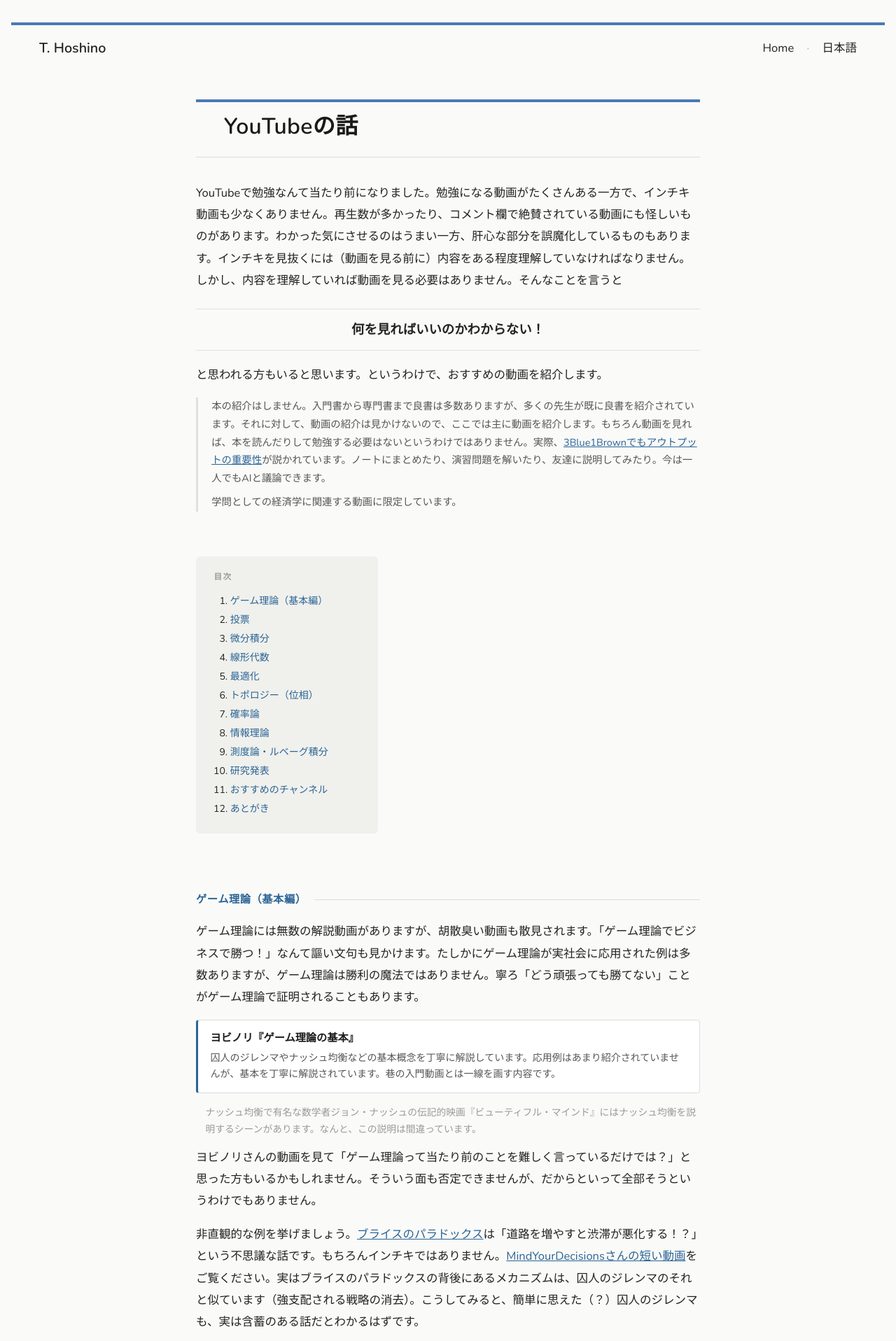
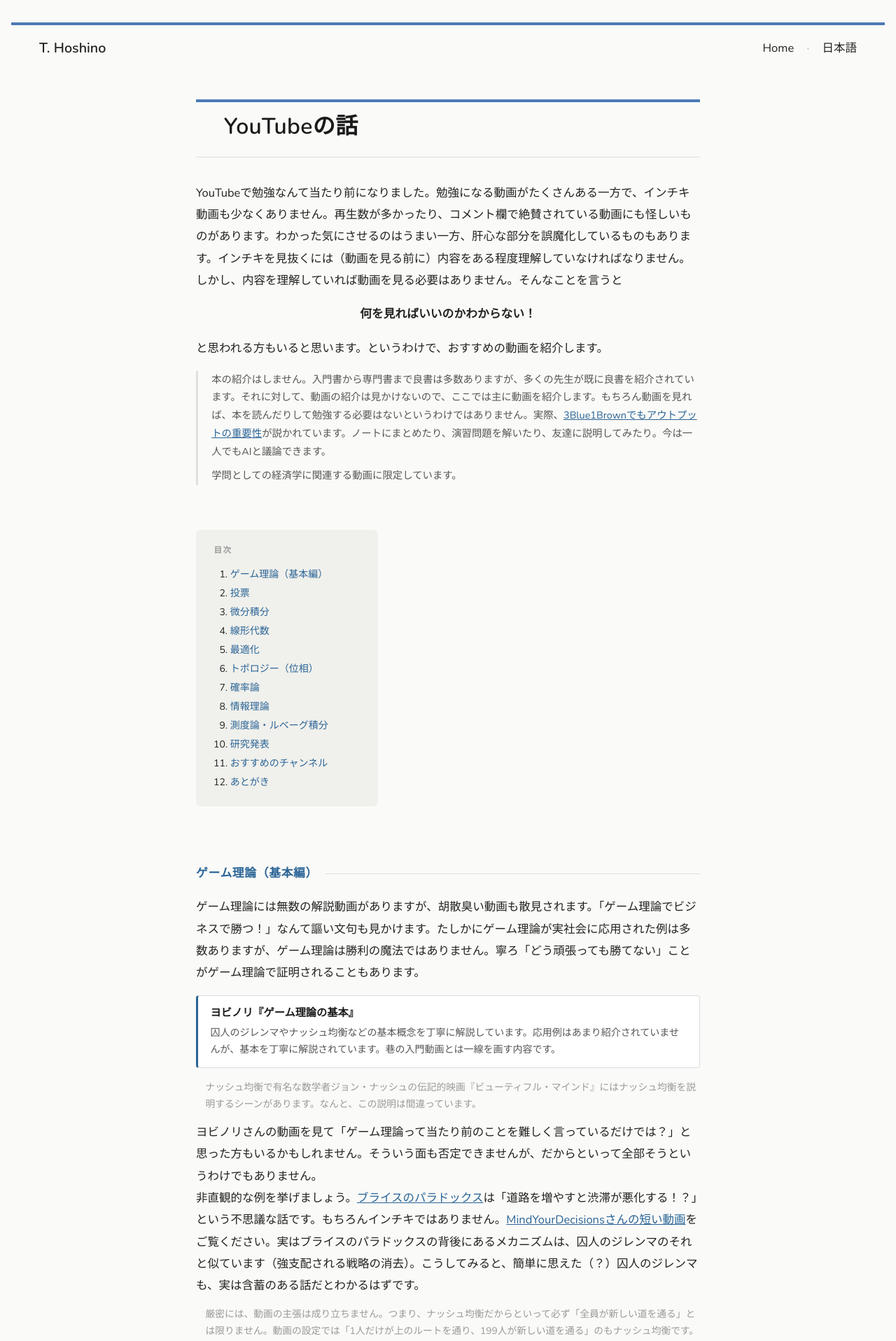
Before and after one commit to tetsuyahoshino137/tetsuyahoshino137.github.io, a Jekyll site: the page built from posts/youtube.html, in a window 1280 px wide. Shown: the top 1916 px of the page at 70% size. Built offline with Jekyll 4.4.1, drawn with Linux system fonts in a browser that asks for light colours; some of the changed text lies outside the part shown.

Commit message:
Update youtube.html

```diff
--- a/posts/youtube.html
+++ b/posts/youtube.html
@@ -54,14 +54,10 @@
   .intro p { margin-bottom: 1em; }
 
   .big-question {
-    font-size: 1.15rem;
+    font-size: 1.05rem;
     font-weight: 600;
     text-align: center;
-    margin: 1.5rem 0;
     color: #222;
-    padding: 0.75rem 1rem;
-    border-top: 1px solid #e0e0e0;
-    border-bottom: 1px solid #e0e0e0;
   }
 
   .intro-notes {
@@ -109,7 +105,7 @@
   .section { margin-top: 3rem; }
 
   .section h2 {
-    font-size: 0.95rem;
+    font-size: 1.05rem;
     font-weight: 700;
     letter-spacing: 0.04em;
     color: #2a6496;
@@ -201,12 +197,13 @@
   }
   .sub-list li:last-child { border-bottom: none; }
   .sub-list li::before {
-    content: '→';
+    /*content: '→';*/
+    content: '▶';
     position: absolute;
     left: 0;
-    color: #bbb;
-    font-size: 0.85em;
-    top: 0.4rem;
+    color: #000;
+    font-size: 0.65em;
+    top: 0.55rem;
   }
 
   /* ===== チャンネルリスト ===== */
@@ -291,16 +288,23 @@
 <!-- ゲーム理論 -->
 <div id="game-theory" class="section">
   <h2>ゲーム理論（基本編）</h2>
-  <p>ゲーム理論には無数の解説動画がありますが、胡散臭い動画も散見されます。「ゲーム理論でビジネスで勝つ！」なんて謳い文句も見かけます。たしかにゲーム理論が実社会に応用された例は多数ありますが、ゲーム理論は勝利の魔法ではありません。寧ろ「どう頑張っても勝てない」ことがゲーム理論で証明されることもあります。</p>
+  ゲーム理論には無数の解説動画がありますが、胡散臭い動画も散見されます。「ゲーム理論でビジネスで勝つ！」なんて謳い文句も見かけます。たしかにゲーム理論が実社会に応用された例は多数ありますが、ゲーム理論は勝利の魔法ではありません。寧ろ「どう頑張っても勝てない」ことがゲーム理論で証明されることもあります。
   <a class="video-link" href="https://youtu.be/-UulHZPFo2M" target="_blank">
     <div class="vl-title">ヨビノリ『ゲーム理論の基本』</div>
     <div class="vl-desc">囚人のジレンマやナッシュ均衡などの基本概念を丁寧に解説しています。応用例はあまり紹介されていませんが、基本を丁寧に解説されています。巷の入門動画とは一線を画す内容です。</div>
   </a>
   <div class="note">ナッシュ均衡で有名な数学者ジョン・ナッシュの伝記的映画『ビューティフル・マインド』にはナッシュ均衡を説明するシーンがあります。なんと、この説明は間違っています。</div>
-  <p>ヨビノリさんの動画を見て「ゲーム理論って当たり前のことを難しく言っているだけでは？」と思った方もいるかもしれません。そういう面も否定できませんが、だからといって全部そうというわけでもありません。</p>
-  <p>非直観的な例を挙げましょう。<a href="https://ja.wikipedia.org/wiki/%E3%83%96%E3%83%A9%E3%82%A4%E3%82%B9%E3%81%AE%E3%83%91%E3%83%A9%E3%83%89%E3%83%83%E3%82%AF%E3%82%B9" target="_blank">ブライスのパラドックス</a>は「道路を増やすと渋滞が悪化する！？」という不思議な話です。もちろんインチキではありません。<a href="https://www.youtube.com/watch?v=8mlH9bnvWVE" target="_blank">MindYourDecisionsさんの短い動画</a>をご覧ください。実はブライスのパラドックスの背後にあるメカニズムは、囚人のジレンマのそれと似ています（強支配される戦略の消去）。こうしてみると、簡単に思えた（？）囚人のジレンマも、実は含蓄のある話だとわかるはずです。</p>
+  ヨビノリさんの動画を見て「ゲーム理論って当たり前のことを難しく言っているだけでは？」と思った方もいるかもしれません。そういう面も否定できませんが、だからといって全部そうというわけでもありません。<br>
+  非直観的な例を挙げましょう。<a href="https://ja.wikipedia.org/wiki/%E3%83%96%E3%83%A9%E3%82%A4%E3%82%B9%E3%81%AE%E3%83%91%E3%83%A9%E3%83%89%E3%83%83%E3%82%AF%E3%82%B9" target="_blank">ブライスのパラドックス</a>は「道路を増やすと渋滞が悪化する！？」という不思議な話です。もちろんインチキではありません。<a href="https://www.youtube.com/watch?v=8mlH9bnvWVE" target="_blank">MindYourDecisionsさんの短い動画</a>をご覧ください。実はブライスのパラドックスの背後にあるメカニズムは、囚人のジレンマのそれと似ています（強支配される戦略の消去）。こうしてみると、簡単に思えた（？）囚人のジレンマも、実は含蓄のある話だとわかるはずです。
   <div class="note">厳密には、動画の主張は成り立ちません。つまり、ナッシュ均衡だからといって必ず「全員が新しい道を通る」とは限りません。動画の設定では「1人だけが上のルートを通り、199人が新しい道を通る」のもナッシュ均衡です。これは上のルートが強く支配されていないことが原因です。しかし、これはほんの些細なことで、混雑に影響されない道路の所要時間を少し長く（たとえば21分）にすれば、元の主張も成り立ちます。</div>
-  <p>ブライスのパラドックスは机上の空論に聞こえるかもしれません。驚くべきことに、ブライスのパラドックスは現実でも報告されています。つまり、実際に「道路を増やすと渋滞が悪化（道路を減らすと渋滞が改善）」したのです。詳しくは<a href="https://youtu.be/-QTkPfq7w1A" target="_blank">Veritasiumの冒頭12分</a>をご覧ください。</p>
+
+  ブライスのパラドックスは机上の空論に聞こえるかもしれません。驚くべきことに、ブライスのパラドックスは現実でも報告されています。
+  <a class="video-link" href="https://youtu.be/-QTkPfq7w1A" target="_blank">
+    <div class="vl-title">Veritasium『引っ張ると縮むメカニズム』</div>
+    <div class="vl-desc">
+      現実の交通でも「道路を増やすと渋滞が悪化（道路を減らすと渋滞が改善）」したことが知られています。ゲーム理論的な内容にご興味のある方は動画の冒頭12分をご覧ください。動画後半は工学的な話へと展開します。
+    </div>
+  </a>
 </div>
 
 <!-- 投票 -->
@@ -333,19 +337,28 @@
 <!-- 線形代数 -->
 <div id="linear-algebra" class="section">
   <h2>線形代数</h2>
-  <p>線形代数も経済学では必須です。統計学・計量経済学では線形代数の知識は不可欠ですし、効用最大化や費用最小化などの最適化問題でも微分積分と併せて使います。</p>
-  <p>線形代数は最初は簡単（？）かもしれませんが、行列式が出てきた辺りから怪しくなり、固有値やベクトル空間の公理を見て嫌になった方も多いのではないでしょうか。線形代数では<a href="https://www.youtube.com/watch?v=fNk_zzaMoSs" target="_blank">3Blue1Brown『線形代数のエッセンス』</a>がおすすめです（<a href="https://www.youtube.com/watch?v=ZXuZHNjS2tA" target="_blank">日本語版</a>）。行列式など一見わかりにくい概念も視覚的に説明しています。</p>
-  <p>他にも多くわかりやすい解説があります。特に、<a href="https://www.youtube.com/watch?v=svm8hlhF8PA" target="_blank">ヨビノリさんのシリーズ</a>や<a href="https://www.youtube.com/watch?v=wVipLySksnE" target="_blank">アイシア＝ソリッドさんのシリーズ</a>もおすすめです。<a href="https://www.youtube.com/watch?v=SNCHDPwQGFw" target="_blank">Ufoliumさんのシリーズ</a>もおすすめですが、一部有料です。</p>
+  線形代数も経済学では必須です。統計学・計量経済学では線形代数の知識は不可欠ですし、効用最大化や費用最小化などの最適化問題でも微分積分と併せて使います。<br>
+  線形代数は最初は簡単（？）かもしれませんが、行列式が出てきた辺りから怪しくなり、固有値やベクトル空間の公理を見て嫌になった方も多いのではないでしょうか。
+  <a class="video-link" href="https://www.youtube.com/watch?v=fNk_zzaMoSs" target="_blank">
+    <div class="vl-title">3Blue1Brown『線形代数のエッセンス』</div>
+    <div class="vl-desc">最高の入門シリーズです。ベクトルの復習から始まり、行列式や固有値など一見わかりにくい概念も視覚的に説明しています。最終回では線形を抽象的に振り返り、ベクトル空間の定義まで連れて行ってくれます。</div>
+  </a>
+  線形代数には他にも多くわかりやすい解説があります。特に、<a href="https://www.youtube.com/watch?v=svm8hlhF8PA" target="_blank">ヨビノリさんのシリーズ</a>や<a href="https://www.youtube.com/watch?v=wVipLySksnE" target="_blank">アイシア＝ソリッドさんのシリーズ</a>もおすすめです。
+  <ul class="sub-list">
+    <li><a href="https://www.youtube.com/watch?v=SNCHDPwQGFw" target="_blank">Ufoliumさんのシリーズ</a>もおすすめですが、一部有料です。</li>
+  </ul>
 </div>
 
 <!-- 最適化 -->
 <div id="optimization" class="section">
   <h2>最適化</h2>
-  <p>何らかの関数を最大化・最小化することを最適化といいます。経済学では効用最大化や費用最小化など多くの問題が「ある制約の下で何かを最大化・最小化する」という最適化問題として定式化されます。便利な方法がラグランジュの未定乗数法やKKT条件です。語弊を恐れず言えば、この方法は「微分してゼロ」とおくだけなので、「よくわからないけど使っている」という方もいるかもしれません。</p>
+  何らかの関数を最大化・最小化することを最適化といいます。経済学では効用最大化や費用最小化など多くの問題が「ある制約の下で何かを最大化・最小化する」という最適化問題として定式化されます。便利な方法がラグランジュの未定乗数法やKKT条件です。語弊を恐れず言えば、この方法は「微分してゼロ」とおくだけなので、「よくわからないけど使っている」という方もいるかもしれません。
   <div class="note">なんでもかんでも「微分してゼロ」で解けるわけではありません。大学の先生は「微分してゼロ」では解けない例をテストによく出します。意地悪ですね。</div>
-  <p>なぜ「微分してゼロ」で解けるのでしょうか？理由は知らないけどなんとなく使っているという方には以下の動画がおすすめです。
+  なぜ「微分してゼロ」で解けるのでしょうか？理由は知らないけどなんとなく使っているという方には以下の動画がおすすめです。
   <div class="video-link">
-    <div class="vl-title"><a href="https://youtu.be/vAwqZmwf4W8" target="_blank">ヨビノリ『ラグランジュの未定乗数法の気持ち』</a>・<a href="https://youtu.be/bdWTCq98H5c" target="_blank">『制約付き最適化問題』</a></div>
+    <div class="vl-title"><a href="https://youtu.be/vAwqZmwf4W8" target="_blank">
+      ヨビノリ『ラグランジュの未定乗数法の気持ち』</a>・<a href="https://youtu.be/bdWTCq98H5c" target="_blank">『制約付き最適化問題』</a>
+    </div>
     <div class="vl-desc">なぜ「微分してゼロ」で解けるのかはもちろん、制約条件があってもなぜ同様の方法が使えるのかも解説しています。</div>
   </div>
   <div class="video-link">
@@ -434,7 +447,4 @@
   <h2>あとがき</h2>
   <p>消費者・生産者理論や一般均衡理論の動画はあまりなかったですね（講義形式の動画は少しありましたが）。英語でもほとんどありませんでした。世界中の学生が経済学の最初の授業で苦しんでいる（？）ことを考えれば、需要はあると思うんですけどね。</p>
 </div>
-
-<div class="back"><a href="/posts/">← 投稿一覧に戻る</a></div>
-
 </div>
```
